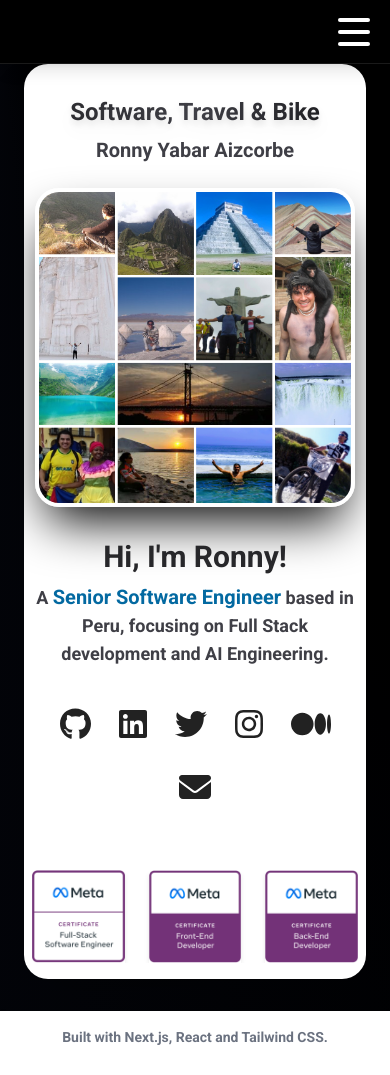
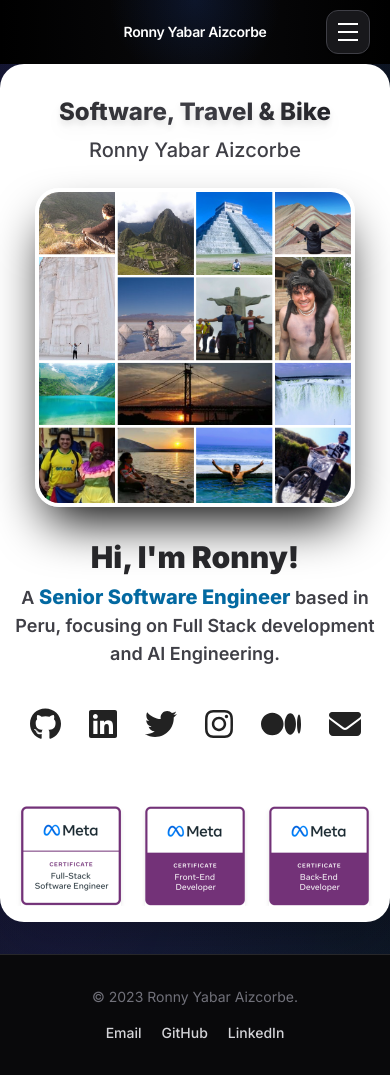
Before and after one commit to ronnyml/ronnycel, a Next.js app: page / in a window 390 px wide. Built offline with nearby package versions, Linux system fonts and the light colour scheme.

Commit message:
feat: establish premium responsive design system

```diff
--- a/src/app/layout.tsx
+++ b/src/app/layout.tsx
@@ -1,34 +1,10 @@
-import type { Metadata } from 'next';
-import { inter, roboto } from '../styles/fonts';
+import type { Metadata } from "next";
+import { display, inter } from "../styles/fonts";
 import "../styles/globals.css";
 import "@fortawesome/fontawesome-svg-core/styles.css";
 import { config } from "@fortawesome/fontawesome-svg-core";
-import Header from '../components/Header';
+import Header from "../components/Header";
 import Footer from "../components/Footer";
-
 config.autoAddCss = false;
-
-export const metadata: Metadata = {
-  title: 'Ronny Yabar Aizcorbe',
-  description: 'Full Stack Software Engineer | Full Stack Software Engineer',
-}
-
-export default function RootLayout({
-  children,
-}: {
-  children: React.ReactNode
-}) {
-  return (
-    <html lang="en">
-      <body className={`${inter.className} ${roboto.className} bg-[conic-gradient(at_top_left,_#000000_40%,_#0d1225_80%,_#000100_100%)] min-h-screen`}>
-        <div className="flex flex-col min-h-screen">
-          <Header />
-          <main className="flex-1 px-6 md:px-12">
-            {children}
-          </main>
-          <Footer />
-        </div>
-      </body>
-    </html>
-  )
-}
+export const metadata: Metadata = { title: "Ronny Yabar Aizcorbe — Senior Software Engineer", description: "Senior Software Engineer specializing in full stack development and AI engineering." };
+export default function RootLayout({ children }: { children: React.ReactNode }) { return <html lang="en"><body className={`${inter.className} ${display.variable} min-h-screen`}><div className="flex min-h-screen flex-col"><Header/><main id="main-content" className="flex-1">{children}</main><Footer/></div></body></html>; }
--- a/src/components/Footer.tsx
+++ b/src/components/Footer.tsx
@@ -1,13 +1,2 @@
-const Footer = () => {
-    return (
-        <footer className="text-center bg-white shadow">
-            <div className="w-full max-w-screen-xl mx-auto p-4 md:py-8">
-                <span className="block text-sm text-gray-500 sm:text-center dark:text-gray-400">
-                    Built with Next.js, React and Tailwind CSS.
-                </span>
-            </div>
-        </footer>
-    )
-}
-
-export default Footer;
+import Link from "next/link";
+const Footer=()=> <footer className="border-t border-zinc-800 bg-zinc-950"><div className="page-shell flex flex-col items-center justify-center gap-4 py-8 text-center text-sm text-zinc-500"><p>&copy; {new Date().getFullYear()} Ronny Yabar Aizcorbe.</p><div className="flex justify-center gap-5"><Link href="mailto:ronnycontacto@gmail.com" className="font-medium text-zinc-300 hover:text-indigo-300">Email</Link><Link href="https://github.com/ronnyml" target="_blank" rel="noopener noreferrer" className="font-medium text-zinc-300 hover:text-indigo-300">GitHub</Link><Link href="https://www.linkedin.com/in/ronnyml" target="_blank" rel="noopener noreferrer" className="font-medium text-zinc-300 hover:text-indigo-300">LinkedIn</Link></div></div></footer>; export default Footer;
--- a/src/components/Header.tsx
+++ b/src/components/Header.tsx
@@ -1,69 +1,13 @@
 "use client";
 import Link from "next/link";
-import { useState } from "react";
+import { usePathname } from "next/navigation";
+import { useEffect, useState } from "react";
 import { navLinks } from "../data/data";
-
 const Header = () => {
-  const [isNavOpen, setIsNavOpen] = useState(false);
-  return (
-    <>
-      {/* Desktop Header */}
-      <div className="fixed top-0 left-0 w-full z-50 backdrop-blur-md bg-[conic-gradient(at_top_left,_#000000_40%,_#0d1225_80%,_#000100_100%)] shadow-lg border-b border-white/10 hidden md:block transition-all duration-300">
-        <nav className="flex justify-center items-center space-x-8 h-[4rem]">
-          {navLinks.map((link) => (
-            <Link
-              key={link.title}
-              href={link.url}
-              target={link.url.startsWith('http') ? "_blank" : ""}
-              className="text-white hover:text-gray-200 font-semibold px-4 py-2 rounded transition-colors duration-200 hover:bg-white/10 focus:outline-none focus:ring-2 focus:ring-white/40"
-            >
-              {link.title}
-            </Link>
-          ))}
-        </nav>
-      </div>
-
-      {/* Mobile Header */}
-      <div className="fixed top-0 left-0 w-full z-50 backdrop-blur-md bg-black shadow-lg border-b border-white/10 lg:hidden h-16 flex items-center justify-end transition-all duration-300">
-        <button type="button" className="space-y-2 mr-5" onClick={() => setIsNavOpen(prev => !prev)} aria-label="Open navigation menu">
-          <div className="bg-white block w-8 h-1 rounded transition-all" />
-          <div className="bg-white block w-8 h-1 rounded transition-all" />
-          <div className="bg-white block w-8 h-1 rounded transition-all" />
-        </button>
-        <div className={isNavOpen ? "showMenuNav fixed inset-0 z-50 bg-black flex flex-col" : "hideMenuNav"}>
-          <div className="absolute top-0 right-0 px-8 py-8" onClick={() => setIsNavOpen(false)}>
-            <svg
-              className="h-8 w-8 text-white"
-              viewBox="0 0 24 24"
-              fill="none"
-              stroke="currentColor"
-              strokeWidth="2"
-              strokeLinecap="round"
-              strokeLinejoin="round"
-            >
-              <line x1="18" y1="6" x2="6" y2="18" />
-              <line x1="6" y1="6" x2="18" y2="18" />
-            </svg>
-          </div>
-          <nav className="flex flex-col items-center justify-center min-h-screen bg-black rounded-none shadow-none p-8 w-full">
-            {navLinks.map((link) => (
-              <Link
-                key={link.url}
-                href={link.url}
-                onClick={() => setIsNavOpen(false)}
-                target={link.url.startsWith('http') ? "_blank" : ""}
-                className="border-b border-gray-700 my-4 uppercase text-white hover:text-blue-200 font-semibold px-4 py-2 rounded transition-colors duration-200 hover:bg-white/10 focus:outline-none focus:ring-2 focus:ring-white/40 w-full text-center"
-              >
-                {link.title}
-              </Link>
-            ))}
-          </nav>
-        </div>
-      </div>
-      {/* Spacer for fixed header */}
-      <div className="h-16 md:h-[4rem]" />
-    </>
-  )
-}
-
-export default Header;
+ const [open,setOpen]=useState(false); const pathname=usePathname(); useEffect(()=>setOpen(false),[pathname]);
+ return <header className="sticky top-0 z-50 bg-black backdrop-blur-xl" style={{ backgroundImage: "radial-gradient(circle at 50% 0%, rgba(37, 99, 235, 0.14), transparent 42%), linear-gradient(90deg, #000000, #09090b 50%, #000000)" }}><div className="page-shell relative flex h-16 items-center justify-end md:justify-center sm:h-[72px]">
+ <span className="absolute left-1/2 max-w-[calc(100%-5.5rem)] -translate-x-1/2 truncate text-center text-sm font-semibold tracking-tight text-white md:hidden">Ronny Yabar Aizcorbe</span>
+ <nav className="hidden items-center gap-1 md:flex" aria-label="Primary navigation">{navLinks.map(link=>{const active=link.url==="/"?pathname==="/":pathname.startsWith(link.url);return <Link key={link.title} href={link.url} aria-current={active?"page":undefined} className={`rounded-lg px-3.5 py-2 text-sm font-medium transition ${active?"bg-white text-zinc-950 shadow-sm":"text-zinc-400 hover:bg-zinc-900 hover:text-white"}`}>{link.title}</Link>})}</nav>
+ <button type="button" onClick={()=>setOpen(!open)} aria-expanded={open} aria-controls="mobile-navigation" aria-label={open?"Close navigation menu":"Open navigation menu"} className="grid h-11 w-11 shrink-0 place-items-center rounded-xl border border-zinc-700 bg-zinc-900 text-white shadow-sm md:hidden"><span className="sr-only">Menu</span><span className="flex w-5 flex-col gap-1.5"><span className={`h-0.5 w-5 bg-current transition ${open?"translate-y-2 rotate-45":""}`}/><span className={`h-0.5 w-5 bg-current transition ${open?"opacity-0":""}`}/><span className={`h-0.5 w-5 bg-current transition ${open?"-translate-y-2 -rotate-45":""}`}/></span></button></div>
+ {open&&<nav id="mobile-navigation" aria-label="Mobile navigation" className="page-shell border-t border-zinc-800 py-3 md:hidden">{navLinks.map(link=><Link key={link.title} href={link.url} className="block rounded-xl px-4 py-3 text-base font-medium text-zinc-300 hover:bg-zinc-900 hover:text-white">{link.title}</Link>)}</nav>}</header>
+}; export default Header;
--- a/src/styles/fonts.ts
+++ b/src/styles/fonts.ts
@@ -1,12 +1,4 @@
-import { Inter, Roboto } from 'next/font/google';
+import { Inter, Plus_Jakarta_Sans } from "next/font/google";
 
-export const inter = Inter({
-  subsets: ['latin'],
-  display: 'swap',
-})
-
-export const roboto = Roboto({
-  subsets: ['latin'],
-  display: 'swap',
-  weight: "700"
-})
+export const inter = Inter({ subsets: ["latin"], display: "swap", variable: "--font-inter" });
+export const display = Plus_Jakarta_Sans({ subsets: ["latin"], display: "swap", variable: "--font-display" });
--- a/src/styles/globals.css
+++ b/src/styles/globals.css
@@ -2,28 +2,10 @@
 @tailwind components;
 @tailwind utilities;
 
-body {
-    background-color: #FFF;
+:root { --background:#09090b; --ink:#18181b; --muted:#71717a; --border:#27272a; --accent:#6366f1; --shadow-sm:0 1px 2px rgba(0,0,0,.12),0 12px 32px rgba(0,0,0,.18); }
+*{box-sizing:border-box} html{scroll-behavior:smooth} body{margin:0;background-color:var(--background);background-image:radial-gradient(circle at 15% 8%,rgba(79,70,229,.18),transparent 28rem),radial-gradient(circle at 85% 34%,rgba(14,165,233,.10),transparent 30rem),linear-gradient(180deg,#09090b 0%,#111118 48%,#09090b 100%);background-attachment:fixed;color:var(--ink);font-feature-settings:"cv02","cv03","cv04","cv11";-webkit-font-smoothing:antialiased} ::selection{background:#ddd6fe;color:#27272a} a,button{-webkit-tap-highlight-color:transparent} :focus-visible{outline:3px solid rgba(79,70,229,.3);outline-offset:3px}
+@layer components {
+.page-shell{@apply mx-auto w-full max-w-6xl px-5 sm:px-8 lg:px-10}.page-section{@apply py-16 sm:py-20 lg:py-24}.eyebrow{@apply mb-4 text-xs font-semibold uppercase tracking-[0.2em] text-indigo-400}.display-title{@apply text-4xl font-semibold tracking-[-0.045em] text-white sm:text-5xl lg:text-6xl}.section-title{@apply text-3xl font-semibold tracking-[-0.035em] text-white sm:text-4xl}.lead{@apply text-lg leading-8 text-zinc-400 sm:text-xl}.card{@apply rounded-2xl border border-zinc-200/90 bg-white;box-shadow:var(--shadow-sm)}.card-hover{@apply transition duration-300 ease-out hover:-translate-y-1 hover:border-zinc-300 hover:shadow-lg}.primary-button{@apply inline-flex min-h-11 items-center justify-center rounded-xl bg-zinc-950 px-5 py-2.5 text-sm font-semibold text-white shadow-sm transition hover:-translate-y-0.5 hover:bg-zinc-800 hover:shadow-md}.secondary-button{@apply inline-flex min-h-11 items-center justify-center rounded-xl border border-zinc-300 bg-white px-5 py-2.5 text-sm font-semibold text-zinc-800 shadow-sm transition hover:-translate-y-0.5 hover:border-zinc-400 hover:bg-zinc-50}.icon-button{@apply inline-flex h-11 w-11 items-center justify-center rounded-xl border border-zinc-200 bg-white text-zinc-600 transition hover:-translate-y-0.5 hover:border-zinc-300 hover:text-indigo-600 hover:shadow-sm}
 }
-.hideMenuNav {
-    display: none;
-}
-
-.showMenuNav {
-    display: block;
-    position: absolute;
-    width: 100%;
-    height: 100vh;
-    top: 0;
-    left: 0;
-    background: white;
-    z-index: 10;
-    display: flex;
-    flex-direction: column;
-    justify-content:center;
-    align-items: center;
-}
-
-p {
-  margin: 10px;
-}
+.article-content p{margin:1.25rem 0}.article-content h2,.article-content h3{margin:2.5rem 0 1rem;font-weight:650;letter-spacing:-.025em;color:#18181b}.article-content h2{font-size:1.6rem}.article-content h3{font-size:1.3rem}.article-content ul,.article-content ol{margin:1.25rem 0;padding-left:1.5rem}.article-content ul{list-style:disc}.article-content ol{list-style:decimal}.article-content img{max-width:100%;height:auto;border-radius:1rem}.article-content blockquote{margin:1.5rem 0;border-left:3px solid #a5b4fc;padding-left:1.25rem;color:#52525b}
+@media(prefers-reduced-motion:reduce){html{scroll-behavior:auto}*,*::before,*::after{animation-duration:.01ms!important;animation-iteration-count:1!important;transition-duration:.01ms!important}}
```
